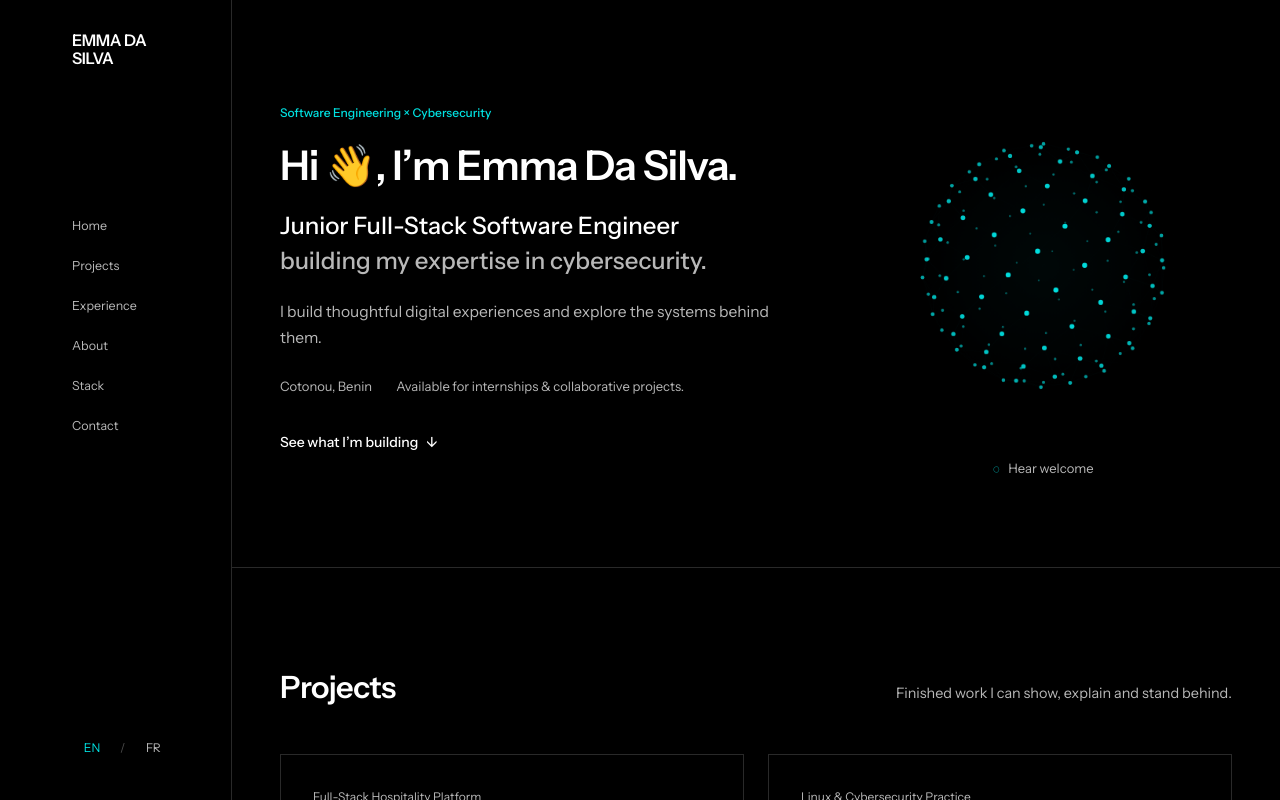
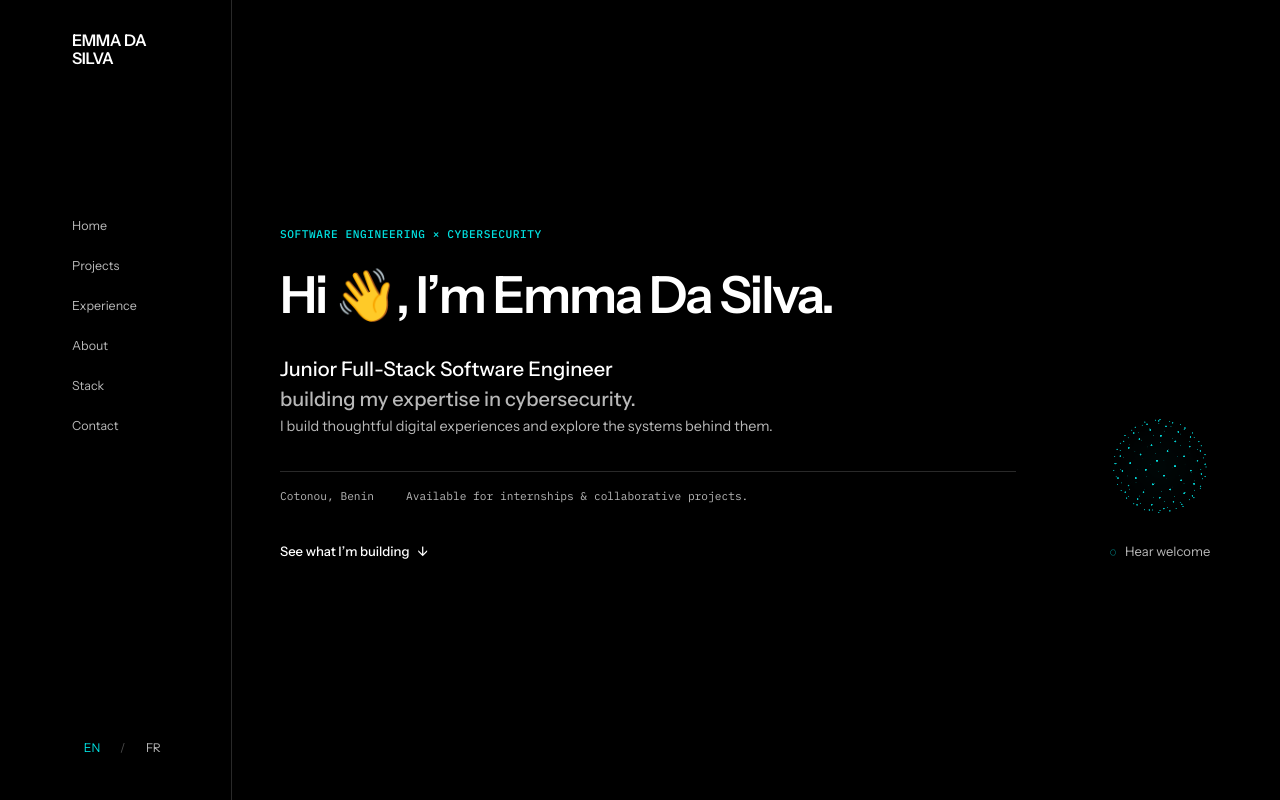
Before and after one commit to emma-dasilva-dev/emma-dasilva-portfolio, a Next.js app: page /en in a window 1280 px wide. Shown: the top 800 px of the page. Built offline with nearby package versions, Linux system fonts and the light colour scheme.

Commit message:
design: reduce hero into technical workspace composition

```diff
--- a/src/components/sections/Hero.module.css
+++ b/src/components/sections/Hero.module.css
@@ -1,112 +1,16 @@
-.hero {
-  padding-block: clamp(3rem, 6vw, 5rem);
-}
-
-.heroGrid {
-  display: grid;
-  grid-template-columns: minmax(0, 1.15fr) minmax(18rem, 0.85fr);
-  gap: clamp(var(--space-8), 5vw, var(--space-16));
-  align-items: center;
-}
-
-.heroInner {
-  max-width: 42rem;
-}
-
-.eyebrow {
-  margin: 0 0 var(--space-5, 1.25rem);
-  color: var(--color-accent);
-  font-size: 0.75rem;
-  font-weight: 500;
-}
-
-.name {
-  margin: 0;
-  max-width: 22ch;
-  color: var(--color-text);
-  font-size: clamp(1.9rem, 3.2vw, 2.6rem);
-  font-weight: 600;
-  line-height: 1.15;
-  letter-spacing: -0.025em;
-}
-
-.personName {
-  white-space: nowrap;
-}
-
-.positioning {
-  max-width: 34rem;
-  margin: var(--space-5, 1.25rem) 0 0;
-  color: var(--color-text);
-  font-size: clamp(1.15rem, 2vw, 1.5rem);
-  font-weight: 500;
-  line-height: 1.45;
-}
-
-.positioning span {
-  color: var(--color-text-muted);
-}
-
-.supportingCopy {
-  max-width: 34rem;
-  margin: var(--space-5, 1.25rem) 0 0;
-  color: var(--color-text-muted);
-  font-size: 0.975rem;
-  line-height: 1.7;
-}
-
-.details {
-  display: flex;
-  flex-wrap: wrap;
-  gap: var(--space-2) var(--space-6);
-  margin-top: var(--space-6);
-  color: var(--color-text-muted);
-  font-size: 0.8125rem;
-}
-
-.cta {
-  display: inline-flex;
-  align-items: center;
-  gap: var(--space-2);
-  min-height: 44px;
-  margin-top: var(--space-6);
-  color: var(--color-text);
-  font-size: 0.875rem;
-  font-weight: 500;
-  text-decoration: none;
-  transition: color var(--motion-fast) var(--ease-standard);
-}
-
-.cta:hover,
-.cta:focus-visible {
-  color: var(--color-accent);
-}
-
-@media (max-width: 63.9375rem) {
-  .heroGrid {
-    grid-template-columns: minmax(0, 1fr) minmax(16rem, 0.72fr);
-    gap: var(--space-8);
-  }
-}
-
-@media (max-width: 47.9375rem) {
-  .hero {
-    padding-block: var(--space-12) var(--space-16);
-  }
-
-  .heroGrid {
-    grid-template-columns: 1fr;
-    gap: var(--space-10, 2.5rem);
-  }
-
-  .details {
-    flex-direction: column;
-    gap: var(--space-2);
-  }
-}
-
-@media (prefers-reduced-motion: reduce) {
-  .cta {
-    transition: none;
-  }
-}
+.hero { min-height:100dvh; display:flex; align-items:center; padding-block:clamp(4rem,8vw,7rem); }
+.heroGrid { display:grid; grid-template-columns:minmax(0,1fr) 9rem; gap:clamp(var(--space-10),8vw,var(--space-20)); align-items:end; }
+.heroInner { max-width:46rem; }
+.eyebrow { margin:0 0 var(--space-6); color:var(--color-accent); font-family:var(--font-mono); font-size:.7rem; font-weight:500; letter-spacing:.05em; text-transform:uppercase; }
+.name { margin:0; max-width:22ch; color:var(--color-text); font-size:clamp(2rem,4vw,3.4rem); font-weight:600; line-height:1.05; letter-spacing:-.04em; }
+.personName { white-space:nowrap; }
+.positioning { max-width:32rem; margin:var(--space-8) 0 0; color:var(--color-text); font-size:clamp(1rem,1.7vw,1.25rem); font-weight:500; line-height:1.5; }
+.positioning span { color:var(--color-text-muted); }
+.supportingCopy { max-width:37rem; margin:var(--space-5) 0 0; color:var(--color-text-muted); font-size:.9rem; line-height:1.75; }
+.details { display:flex; flex-wrap:wrap; gap:var(--space-2) var(--space-8); margin-top:var(--space-8); padding-top:var(--space-4); border-top:1px solid var(--color-border); color:var(--color-text-muted); font-family:var(--font-mono); font-size:.7rem; }
+.cta { display:inline-flex; align-items:center; gap:var(--space-2); min-height:44px; margin-top:var(--space-6); color:var(--color-text); font-size:.82rem; font-weight:500; text-decoration:none; transition:color var(--motion-fast) var(--ease-standard); }
+.cta:hover,.cta:focus-visible { color:var(--color-accent); }
+.heroGrid > :last-child { width:9rem; align-self:end; }
+@media (max-width:63.9375rem) { .hero { min-height:auto; } .heroGrid { grid-template-columns:minmax(0,1fr) 8rem; gap:var(--space-8); } .heroGrid > :last-child { width:8rem; } }
+@media (max-width:47.9375rem) { .hero { padding-block:var(--space-16); } .heroGrid { grid-template-columns:1fr; gap:var(--space-8); } .heroGrid > :last-child { width:7rem; margin:0; justify-self:start; } .details { flex-direction:column; gap:var(--space-2); } }
+@media (prefers-reduced-motion:reduce) { .cta { transition:none; } }
```
